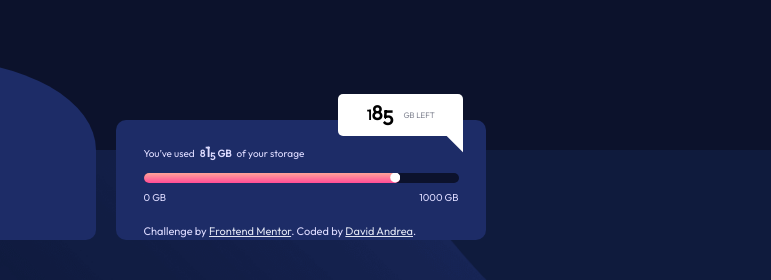
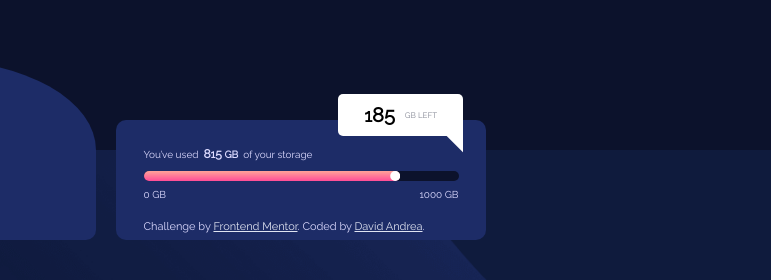
Before and after one commit to djblackett/fylo-data-storage, a plain HTML site: page index.html in a window 1280 px wide. Shown: the part 250-530 px from the top of the page, 509-1280 px from the left. Drawn offline with Linux system fonts and the light colour scheme.

Commit message:
finished, unless I find bugs

```diff
--- a/index.html
+++ b/index.html
@@ -7,7 +7,7 @@
     <link rel="preconnect" href="https://fonts.googleapis.com" />
     <link rel="preconnect" href="https://fonts.gstatic.com" crossorigin />
     <link
-      href="https://fonts.googleapis.com/css2?family=Outfit&display=swap"
+      href="https://fonts.googleapis.com/css2?family=Raleway&display=swap"
       rel="stylesheet"
     />
     <link
@@ -19,9 +19,6 @@
     <link rel="stylesheet" type="text/css" href="style.css" />
 
     <title>Frontend Mentor | Fylo data storage component</title>
-
-    <!-- Feel free to remove these styles or customise in your own stylesheet 👍 -->
-    <style></style>
   </head>
   <body>
     <main>
@@ -58,16 +55,16 @@
         <section id="right">
           <div class="storage-used">
             You’ve used<span class="bolded-text"
-              ><span class="digit-2">8</span><span class="digit-1">1</span
-              ><span class="digit-3">5</span> GB</span
+              ><span id="digit-2-used">8</span><span id="digit-1">1</span
+              ><span id="digit-3">5</span> GB</span
             >of your storage
           </div>
           <div id="storage-left-wrapper">
             <div class="storage-left">
-              <span id="bubble-gb" class="bolded-text"
-                ><span class="digit-1">1</span><span class="digit-2">8</span
+              <h1 id="bubble-gb" class="bolded-text">
+                <span class="digit-1">1</span><span class="digit-2">8</span
                 ><span class="digit-3">5</span>
-              </span>
+              </h1>
               <span class="small-text">GB Left</span>
             </div>
           </div>
--- a/style.css
+++ b/style.css
@@ -2,9 +2,10 @@ body {
   height: 100vh;
   margin: 0;
   background-color: hsl(229, 57%, 11%);
-  font-family: "Outfit", sans-serif;
+  font-family: "Raleway", sans-serif;
   color: hsl(243, 100%, 93%);
   font-size: 14px;
+  font-weight: 400;
 }
 
 main {
@@ -132,15 +133,31 @@ main {
   margin: 10px;
 }
 
+/* These digit alignments were a nightmare, so please excuse the stupid naming scheme
+I began with classes to reuse code, but ended up switching to id's.  */
 .digit-1 {
-  font-size: 14px;
+  font-size: 18px;
+  font-weight: 700;
 }
 
-/* .digit-2 {
-} */
+.digit-2 {
+  font-size: 20px;
+}
 
 .digit-3 {
-  vertical-align: sub;
+  vertical-align: bottom;
+}
+
+#digit-1 {
+  font-size: 11px;
+}
+#digit-2-used {
+  font-size: 12px;
+}
+
+#digit-3 {
+  font-size: 12px;
+  vertical-align: bottom;
 }
 
 .triangle {
@@ -155,7 +172,7 @@ main {
 }
 
 .bolded-text {
-  font-weight: 700;
+  font-weight: bolder;
   margin: 5px;
 }
 
@@ -230,6 +247,7 @@ main {
   }
 
   #attribution {
-    display: none;
+    /* position: absolute; */
+    transform: translateY(180px);
   }
 }
```
